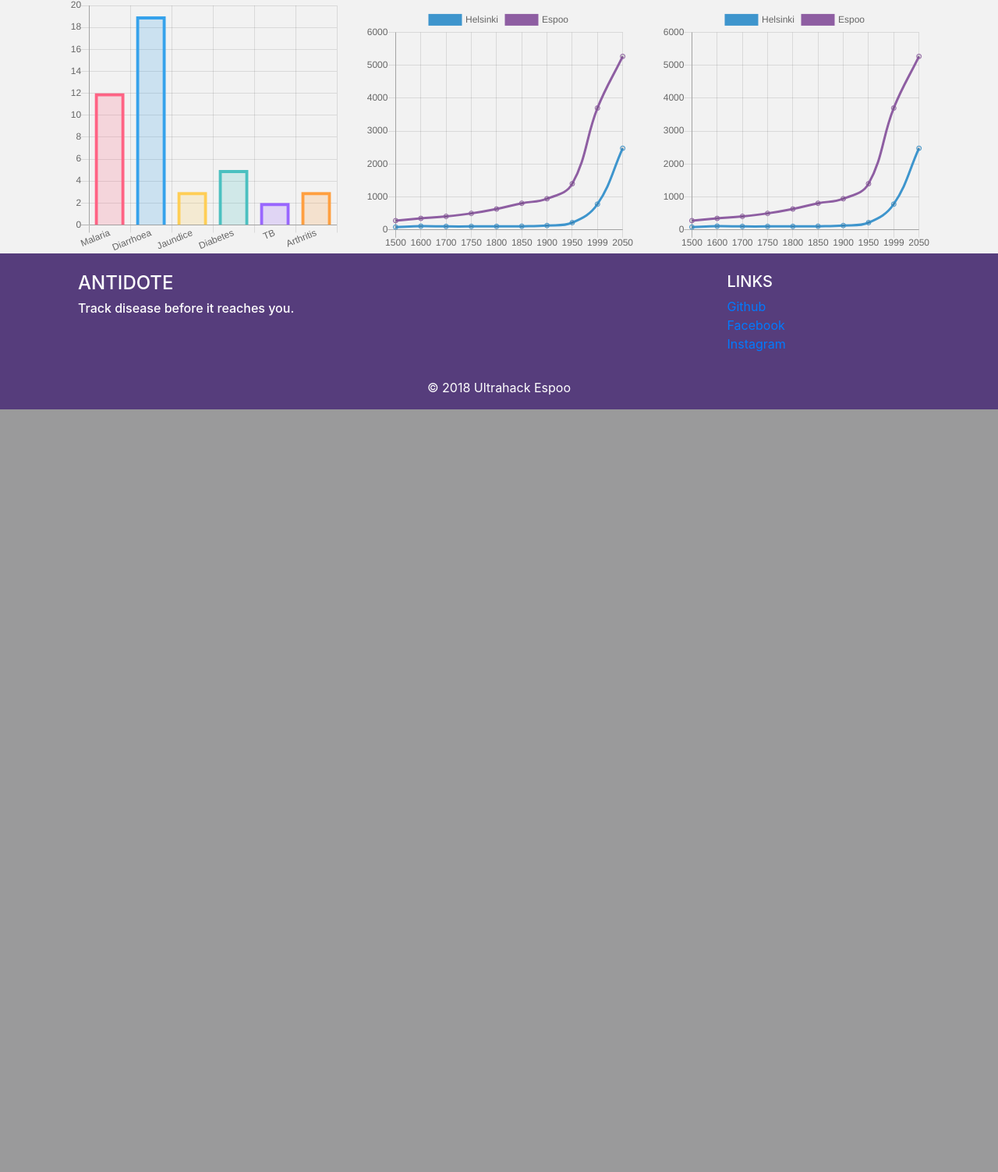
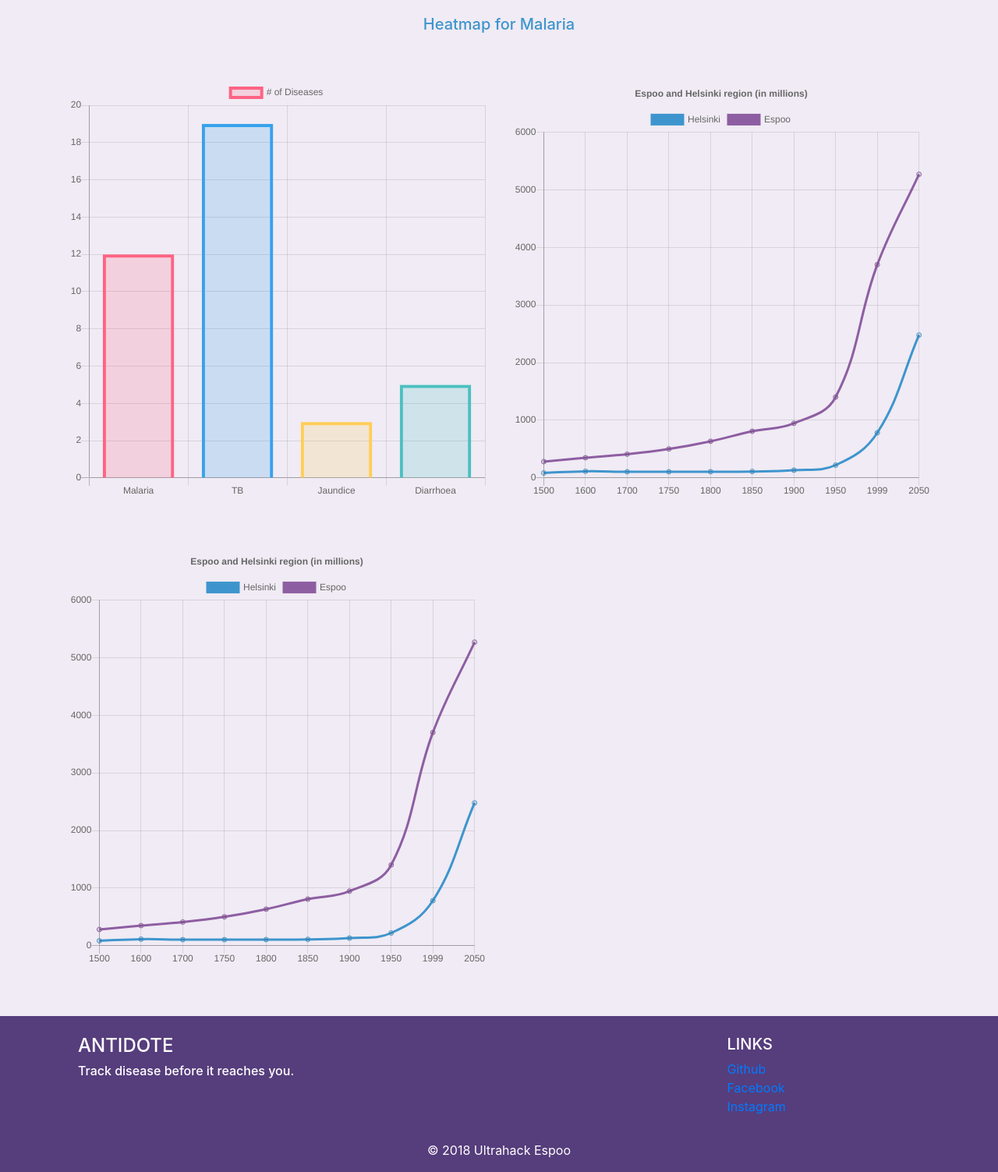
Before and after one commit to ShivamNegi/Antidote, a Flask app: page / in a window 1280 px wide. Shown: the part 561-2064 px from the top of the page at 78% size. Before the commit the page ends 1086 px from the top, so only its background shows below. Run offline with Flask 2, Linux system fonts and the light colour scheme; some libraries are stand-ins or nearby versions.

Commit message:
website touchup

```diff
--- a/heatmap/server.py
+++ b/heatmap/server.py
@@ -17,10 +17,16 @@
 
 @app.route('/api/v1/<event>')
 def event_handler(event):
-	if event == 'small':
+	if event == 'Malaria':
 		with open('events/sample.json', 'r') as container:
 			data = container.read()
-	else:
+	elif event == 'TB':
+		with open('events/sample2.json', 'r') as container:
+			data = container.read()
+	elif event == 'Jaundice':
+		with open('events/sample2.json', 'r') as container:
+			data = container.read()
+	elif event == 'Diarrhoea':
 		with open('events/sample2.json', 'r') as container:
 			data = container.read()
 
--- a/heatmap/static/js/heatmap_es5.js
+++ b/heatmap/static/js/heatmap_es5.js
@@ -226,7 +226,7 @@
 
             return new google.maps.Map(mapContainer, {
                 center: initialRegion,
-                scrollwheel: true,
+                scrollwheel: false,
                 zoom: 12,
                 maxZoom: 13,
                 minZoom: 12,
@@ -289,7 +289,7 @@
         var heatmap = new google.maps.visualization.HeatmapLayer({
             data: coord,
             map: map,
-            radius: 60,
+            radius: 40,
             // maxIntensity: 100
             maxIntensity: 30
         });
--- a/heatmap/templates/index.html
+++ b/heatmap/templates/index.html
@@ -12,12 +12,12 @@
 
     </head>
 
-    <body onload="UpdateMap('small')" style="background-color:#F2F2F2;">
+    <body onload="UpdateMap('Malaria')" style="background-color: #f0ebf4">
         <!-- <p>Hopefully something is working.</p> -->
 <!-- <div class="container"> -->
-  <nav class="navbar navbar-expand-lg navbar-light bg-light">
+  <nav class="navbar navbar-expand-lg fixed-top bg-light">
     <div class="continer"></div>
-    <a class="navbar-brand" href="#">Antidote</a>
+  <a class="navbar-brand" href="#" style="margin-left: 80px"><h3>Antidote</h3></a>
     <button class="navbar-toggler" type="button" data-toggle="collapse" data-target="#navbarSupportedContent" aria-controls="navbarSupportedContent" aria-expanded="false" aria-label="Toggle navigation">
     <span class="navbar-toggler-icon"></span>
     </button>
@@ -25,18 +25,21 @@
     <div class="collapse navbar-collapse" id="navbarSupportedContent">
       <ul class="navbar-nav mr-auto">
         <li class="nav-item active">
-          <a class="nav-link" href="#">Home <span class="sr-only">(current)</span></a>
+          <a class="nav-link" href="#">Home<span class="sr-only">(current)</span></a>
         </li>
-        <!-- <li class="nav-item">
-          <a class="nav-link" href="#">Link</a>
-        </li> -->
+        <li>
+          <a class="nav-link" href="#">About<span class="sr-only">(current)</span></a>
+        </li>
+
         <li class="nav-item dropdown">
           <a class="nav-link dropdown-toggle" href="#" id="navbarDropdown" role="button" data-toggle="dropdown" aria-haspopup="true" aria-expanded="false">
             Diseases
           </a>
           <div class="dropdown-menu" aria-labelledby="navbarDropdown">
-            <a class="dropdown-item" onclick="UpdateMap('small')">Malaria</a>
-            <a class="dropdown-item" onclick="UpdateMap('large')">TB</a>
+            <a class="dropdown-item" onclick="UpdateMap('Malaria')">Malaria</a>
+            <a class="dropdown-item" onclick="UpdateMap('TB')">TB</a>
+            <a class="dropdown-item" onclick="UpdateMap('Jaundice')">Jaundice</a>
+            <a class="dropdown-item" onclick="UpdateMap('Diarrhoea')">Diarrhoea</a>
             <!-- <div class="dropdown-divider"></div>
             <a class="dropdown-item" href="#">Something else here</a> -->
           </div>
@@ -54,19 +57,23 @@
   </nav>
 <!-- </div> -->
 
-  <div class="container" id="mapContainer"></div>
+  <div class="container" id="mapContainer" style="margin-top: 80px"></div>
+  <h5 class="text-center" id="Heatmap_name" style="margin-top: 20px;color:#3e95cd"></h5>
   <div class="container">
-    <div class="row">
-       <div class="col-sm-4"><canvas id="myChart" width="40" height="40"></canvas></div>
-       <div class="col-sm-4"><canvas id="line-chart" width="40" height="40"></canvas></div>
-       <div class="col-sm-4"><canvas id="line-chart1" width="40" height="40"></canvas></div>
+    <div class="row" style="margin-top:60px">
+       <div class="col-sm-6"><canvas id="myChart" width="40" height="40"></canvas></div>
+       <div class="col-sm-6"><canvas id="line-chart" width="40" height="40"></canvas></div>
+    </div>
+    <div class="row" style="margin-top:60px">
+       <div class="col-sm-6"><canvas id="line-chart1" width="40" height="40"></canvas></div>
+       <div class="col-sm-6"><canvas id="line-chart1" width="40" height="40"></canvas></div>
     </div>
   </div>
 
 
 
     <!-- Footer -->
-    <div style="background:#563d7c;color:white">
+    <div style="background:#563d7c;color:white;margin-top:60px">
     <div class="container">
     <footer class="page-footer font-small blue pt-4">
     <div class="container-fluid text-center text-md-left">
@@ -136,8 +143,12 @@
                         false, // showLeads
                         true // showHeatmap
                         )
+
+                var node = document.createTextNode("Heatmap for " + value);
+                var ele = document.getElementById("Heatmap_name");
+
+                ele.innerHTML = "Heatmap for " + value;
             }
-
         </script>
 
 
@@ -146,7 +157,7 @@
         var myChart = new Chart(ctx, {
             type: 'bar',
             data: {
-                labels: ["Malaria", "Diarrhoea", "Jaundice", "Diabetes", "TB", "Arthritis"],
+                labels: ["Malaria", "TB", "Jaundice", "Diarrhoea"],
                 datasets: [{
                     label: '# of Diseases',
                     data: [12, 19, 3, 5, 2, 3],
@@ -155,16 +166,12 @@
                         'rgba(54, 162, 235, 0.2)',
                         'rgba(255, 206, 86, 0.2)',
                         'rgba(75, 192, 192, 0.2)',
-                        'rgba(153, 102, 255, 0.2)',
-                        'rgba(255, 159, 64, 0.2)'
                     ],
                     borderColor: [
                         'rgba(255,99,132,1)',
                         'rgba(54, 162, 235, 1)',
                         'rgba(255, 206, 86, 1)',
-                        'rgba(75, 192, 192, 1)',
-                        'rgba(153, 102, 255, 1)',
-                        'rgba(255, 159, 64, 1)'
+                        'rgba(75, 192, 192, 1)'
                     ],
                     borderWidth: 4
                 }]
```
